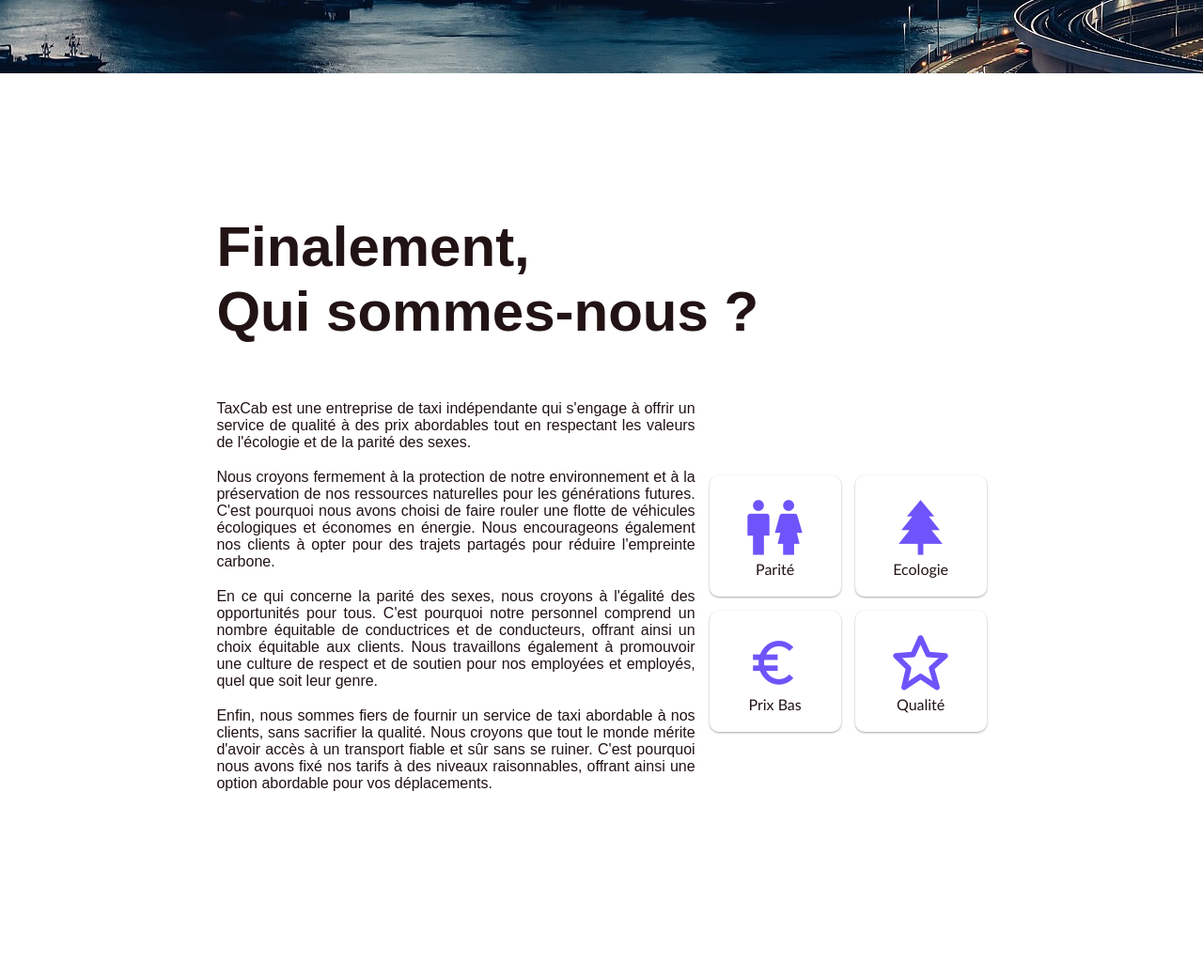
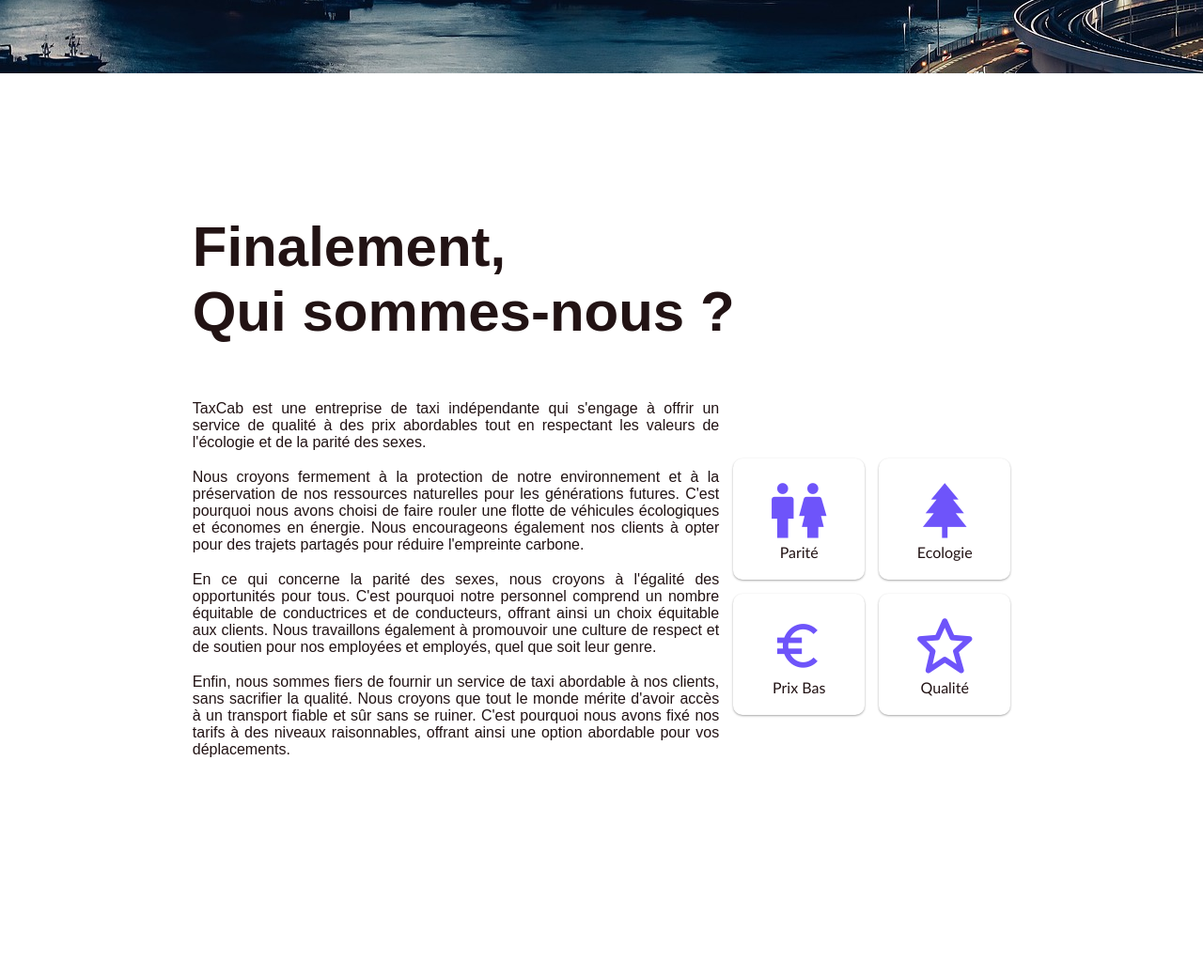
Before and after one commit to Doudmak/TaxiCab, a PHP site: page / in a window 1280 px wide. Shown: the part 722-1763 px from the top of the page at 94% size. Before the commit the page ends 1564 px from the top, so only its background shows below. Run offline with PHP 8.4, Linux system fonts and the light colour scheme.

Commit message:
yanis maj

```diff
--- a/index.html
+++ b/index.html
@@ -28,7 +28,7 @@
         </nav>
     </header>
 
-    <section class="Home">
+    <section class="Home" id="Home">
 
         <div class="box-travel">
             <div class="box-travel-div-title">
@@ -78,7 +78,7 @@
 
     <section>
 
-        <div class="informations">
+        <div class="informations" id="Information">
 
             <div class="informations_title">
                 <h2>Finalement,<br>Qui sommes-nous ?</h2>
@@ -132,6 +132,10 @@
 
     </section>
 
+    <section class="client" id="client">
+
+        <h2></h2>
+    </section>
     <script type="text/javascript" src="script.js"></script>
 
 </body>
--- a/style.css
+++ b/style.css
@@ -109,7 +109,7 @@ nav ul li a{
 
 section {
 
-    padding: 80px 18%;
+    padding: 80px 16%;
 }
 
 .Home{
```
Also changed, not shown: connexion/connexion2.html (line endings or trailing spaces).
